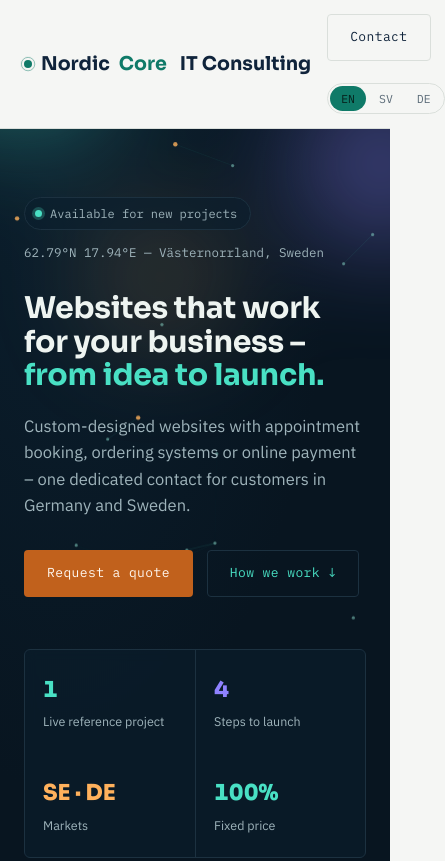
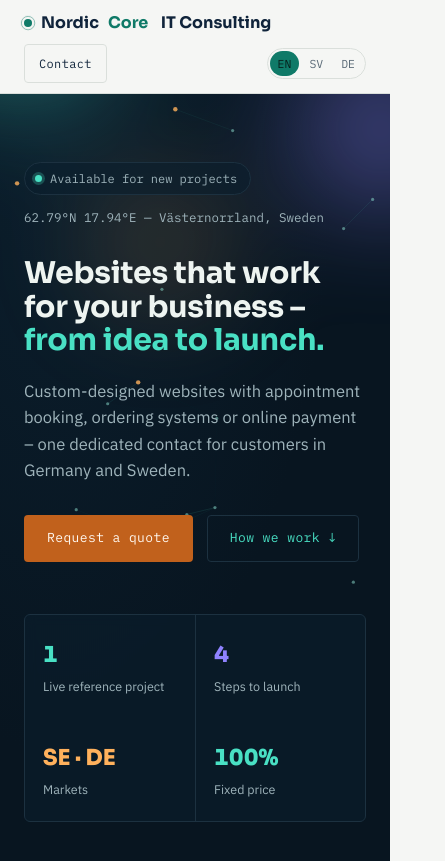
Before and after one commit to Khan150171/nordiccore-website-, a plain HTML site: page index.html in a window 390 px wide. Shown: the top 861 px of the page, 445 px wide, since content can reach past the window. Drawn offline with Linux system fonts and the light colour scheme.

Commit message:
Fix mobile/small-screen layout bugs (header overflow, reference grid)
The header's Contact button + language switch didn't wrap and pushed
the page wider than the viewport below ~640px; added a wrap
breakpoint and a tighter one under 400px. The references grid's fixed
300px minimum card width also overflowed at 320px; switched to
minmax(min(300px,100%),1fr) so it shrinks instead. Verified with
Playwright at 320/375/768/1440px — no horizontal overflow on any page.

Co-Authored-By: Claude Sonnet 5 <noreply@anthropic.com>
Claude-Session: https://claude.ai/code/session_013T2JCtXJ5ap243t6TaAZMk

```diff
--- a/index.html
+++ b/index.html
@@ -121,7 +121,7 @@
   .tagcloud{display:flex;flex-wrap:wrap;gap:9px;margin-top:28px;}
   .tag{font-family:"IBM Plex Mono";font-size:11px;letter-spacing:.03em;padding:5px 11px;border:1px solid var(--line);color:var(--steel);border-radius:20px;}
 
-  .ref-grid{display:grid;grid-template-columns:repeat(auto-fit, minmax(300px,1fr));gap:20px;}
+  .ref-grid{display:grid;grid-template-columns:repeat(auto-fit, minmax(min(300px,100%),1fr));gap:20px;}
   .ref-preview{padding:20px 20px 0;}
   .ref-body{padding:18px 24px 24px;}
 
@@ -186,7 +186,19 @@
   @media (max-width:860px){ .approach-grid{grid-template-columns:1fr;} .contact-band{grid-template-columns:1fr;} }
   @media (max-width:820px){ .tour{grid-template-columns:1fr;} }
   @media (max-width:760px){ .stats-grid{grid-template-columns:repeat(2,1fr);} .stat:nth-child(odd){border-left:none;} }
-  @media (max-width:640px){ .navlinks{display:none;} .section-note{text-align:left;} }
+  @media (max-width:640px){
+    .navlinks{display:none;}
+    .section-note{text-align:left;}
+    .header-inner{flex-wrap:wrap;row-gap:8px;}
+    nav{width:100%;justify-content:space-between;gap:10px;}
+    .lang-switch{flex:none;}
+  }
+  @media (max-width:400px){
+    .header-inner{padding-block:10px;}
+    .logo{font-size:16px;}
+    nav .btn{padding:9px 14px;font-size:12px;}
+    .lang-btn{padding:5px 8px;}
+  }
 </style>
 </head>
 <body>
```
